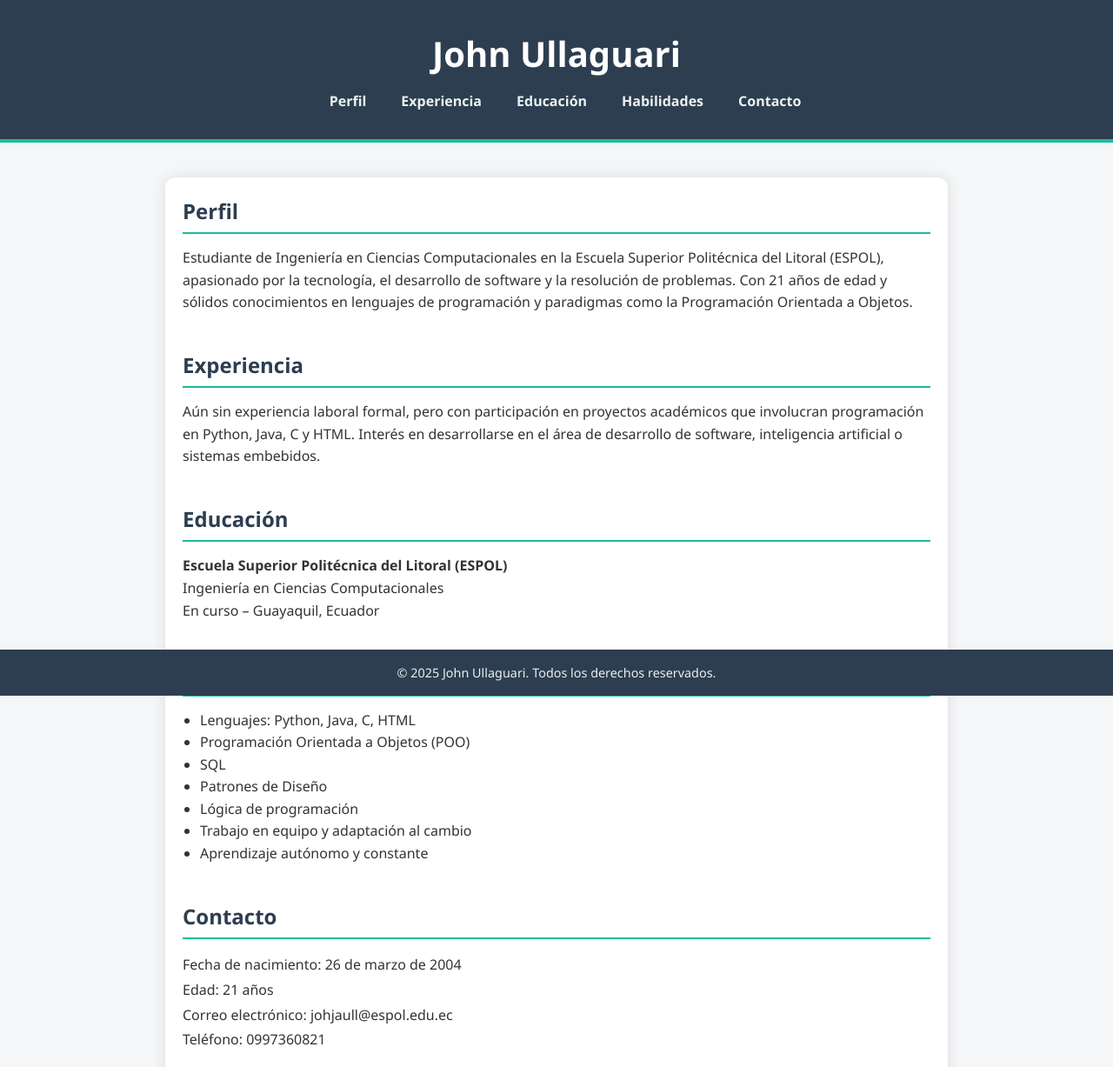
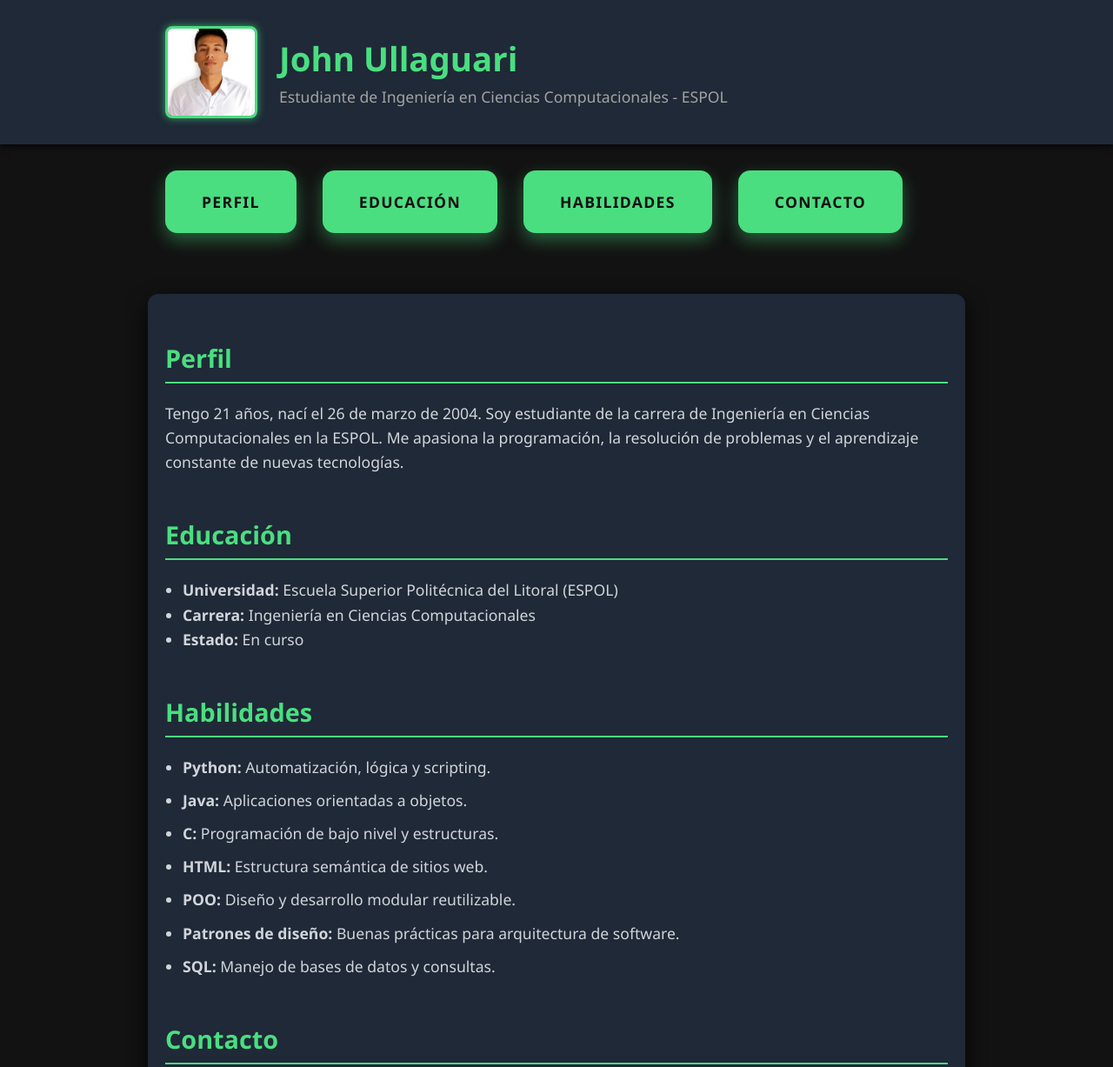
Before and after one commit to JohnUllaguari/Curriculum, a plain HTML site: page index.html in a window 1280 px wide. Shown: the top 1227 px of the page at 87% size. Drawn offline with Linux system fonts and the light colour scheme.

Commit message:
Update Html and css

```diff
--- a/estilos.css
+++ b/estilos.css
@@ -1,95 +1,146 @@
-/* Reset básico */
-* {
-    margin: 0;
-    padding: 0;
-    box-sizing: border-box;
+/* Estilos base - modo oscuro */
+body {
+  font-family: 'Segoe UI', Tahoma, Geneva, Verdana, sans-serif;
+  margin: 0;
+  background: #121212;
+  color: #e0e0e0;
+  transition: background 0.3s, color 0.3s;
 }
 
-/* Cuerpo del documento */
-body {
-    font-family: 'Segoe UI', Tahoma, Geneva, Verdana, sans-serif;
-    background-color: #f4f6f8;
-    color: #333;
-    line-height: 1.6;
-    padding-bottom: 60px;
+/* Header con foto a la izquierda */
+header {
+  background-color: #1f2937; /* gris oscuro azulado */
+  padding: 30px 20px;
+  box-shadow: 0 2px 8px rgba(0, 0, 0, 0.7);
+  display: flex;
+  justify-content: center;
 }
 
-/* Contenedor principal */
-main {
-    max-width: 900px;
-    margin: 40px auto;
-    padding: 20px;
-    background-color: #fff;
-    box-shadow: 0 0 15px rgba(0, 0, 0, 0.1);
-    border-radius: 12px;
+.perfil {
+  display: flex;
+  align-items: center;
+  gap: 25px;
+  max-width: 900px;
+  width: 100%;
 }
 
-/* Header */
-header {
-    background-color: #2c3e50;
-    color: white;
-    padding: 30px 20px;
-    text-align: center;
-    border-bottom: 4px solid #1abc9c;
+.perfil img {
+  width: 100px;
+  height: 100px;
+  border-radius: 8px;
+  object-fit: cover;
+  border: 3px solid #4ade80; /* verde claro */
+  box-shadow: 0 0 10px #4ade80aa;
 }
 
-header h1 {
-    font-size: 2.5rem;
-    margin-bottom: 10px;
+.perfil .info h1 {
+  font-size: 2.4rem;
+  margin: 0;
+  color: #4ade80;
 }
 
-nav ul {
-    list-style: none;
-    display: flex;
-    justify-content: center;
-    flex-wrap: wrap;
-    gap: 20px;
+.perfil .info p {
+  margin: 4px 0 0;
+  font-size: 1.1rem;
+  color: #a3a3a3;
 }
 
-nav a {
-    color: #ecf0f1;
-    text-decoration: none;
-    font-weight: 600;
-    padding: 5px 10px;
-    border-radius: 5px;
-    transition: background-color 0.3s;
+/* Navegación estilo flashcards */
+nav {
+  background: transparent;
+  padding: 30px 20px;
+  display: flex;
+  justify-content: center;
 }
 
-nav a:hover {
-    background-color: #1abc9c;
-    color: #fff;
+.flashcards-nav {
+  display: flex;
+  gap: 30px;
+  padding: 0;
+  margin: 0;
+  list-style: none;
+  max-width: 900px;
+  width: 100%;
 }
 
-/* Secciones */
+.flashcard {
+  display: block;
+  background: #4ade80; /* verde brillante */
+  color: #121212;
+  padding: 22px 42px;
+  border-radius: 14px;
+  font-weight: 700;
+  text-transform: uppercase;
+  letter-spacing: 1.3px;
+  box-shadow: 0 8px 20px rgba(74, 222, 128, 0.4);
+  transition:
+    transform 0.3s ease,
+    box-shadow 0.3s ease,
+    background-color 0.3s ease;
+  cursor: pointer;
+  text-align: center;
+  user-select: none;
+  text-decoration: none;
+}
+
+.flashcard:hover {
+  background: #22c55e; /* verde más oscuro */
+  box-shadow: 0 15px 30px rgba(34, 197, 94, 0.7);
+  transform: translateY(-8px) scale(1.05);
+}
+
+.flashcard:active {
+  transform: translateY(-2px) scale(0.98);
+  box-shadow: 0 5px 15px rgba(34, 197, 94, 0.5);
+  background: #16a34a;
+}
+
+/* Contenido */
+main {
+  max-width: 900px;
+  margin: 40px auto 60px;
+  padding: 30px 20px;
+  background: #1f2937; /* mismo gris oscuro */
+  border-radius: 12px;
+  box-shadow: 0 10px 25px rgba(0,0,0,0.8);
+}
+
 section {
-    margin-bottom: 40px;
+  margin-bottom: 50px;
 }
 
 h2 {
-    color: #2c3e50;
-    font-size: 1.5rem;
-    border-bottom: 2px solid #1abc9c;
-    padding-bottom: 5px;
-    margin-bottom: 15px;
+  color: #4ade80;
+  font-weight: 700;
+  font-size: 1.8rem;
+  border-bottom: 2px solid #4ade80;
+  padding-bottom: 8px;
+  margin-bottom: 20px;
+}
+
+p, ul {
+  font-size: 1.1rem;
+  line-height: 1.6;
+  color: #d1d5db;
 }
 
 ul {
-    padding-left: 20px;
+  padding-left: 20px;
+  list-style-type: disc;
+  max-width: 600px;
 }
 
-/* Información de contacto */
-#contacto p {
-    line-height: 1.8;
+.lista-habilidades li {
+  margin-bottom: 10px;
 }
 
 /* Footer */
 footer {
-    text-align: center;
-    background-color: #2c3e50;
-    color: #ecf0f1;
-    padding: 15px;
-    position: fixed;
-    bottom: 0;
-    width: 100%;
-    font-size: 0.9rem;
+  text-align: center;
+  padding: 20px;
+  background-color: #111827; /* un gris más oscuro */
+  color: #4ade80;
+  border-radius: 0 0 12px 12px;
+  font-size: 0.9rem;
+  box-shadow: inset 0 1px 5px #222;
 }
--- a/index.html
+++ b/index.html
@@ -1,71 +1,84 @@
 <!DOCTYPE html>
 <html lang="es">
 <head>
-    <meta charset="UTF-8">
-    <meta name="keywords" content="currículum, CV, ingeniería, ciencias computacionales, ESPOL, programación, estudiante">
-    <meta name="description" content="Currículum vitae de John Ullaguari, estudiante de Ingeniería en Ciencias Computacionales en ESPOL.">
-    <meta name="author" content="John Ullaguari">
-    <title>Currículum de John Ullaguari</title>
-    <link rel="stylesheet" href="estilos.css">
+  <meta charset="UTF-8" />
+  <meta name="keywords" content="Currículum, John Ullaguari, Ingeniería, Computación, ESPOL" />
+  <meta name="description" content="Currículum profesional de John Ullaguari, estudiante de Ingeniería en Ciencias Computacionales." />
+  <meta name="author" content="John Ullaguari" />
+  <meta name="viewport" content="width=device-width, initial-scale=1.0" />
+  <title>CV - John Ullaguari</title>
+  <link rel="stylesheet" href="estilos.css" />
 </head>
 <body>
   <header>
+    <div class="perfil">
+      <img src="Foto John.jpeg" alt="Foto de John Ullaguari" />
+      <div class="info">
         <h1>John Ullaguari</h1>
+        <p>Estudiante de Ingeniería en Ciencias Computacionales - ESPOL</p>
+      </div>
+    </div>
+  </header>
+
   <nav>
-            <ul>
-                <li><a href="#perfil">Perfil</a></li>
-                <li><a href="#experiencia">Experiencia</a></li>
-                <li><a href="#educacion">Educación</a></li>
-                <li><a href="#habilidades">Habilidades</a></li>
-                <li><a href="#contacto">Contacto</a></li>
+    <ul class="flashcards-nav">
+      <li><a href="#perfil" class="flashcard">Perfil</a></li>
+      <li><a href="#educacion" class="flashcard">Educación</a></li>
+      <li><a href="#habilidades" class="flashcard">Habilidades</a></li>
+      <li><a href="#contacto" class="flashcard">Contacto</a></li>
     </ul>
   </nav>
-    </header>
 
   <main>
     <section id="perfil">
       <h2>Perfil</h2>
-            <p>Estudiante de Ingeniería en Ciencias Computacionales en la Escuela Superior Politécnica del Litoral (ESPOL), apasionado por la tecnología, el desarrollo de software y la resolución de problemas. Con 21 años de edad y sólidos conocimientos en lenguajes de programación y paradigmas como la Programación Orientada a Objetos.</p>
-        </section>
-
-        <section id="experiencia">
-            <h2>Experiencia</h2>
-            <p>Aún sin experiencia laboral formal, pero con participación en proyectos académicos que involucran programación en Python, Java, C y HTML. Interés en desarrollarse en el área de desarrollo de software, inteligencia artificial o sistemas embebidos.</p>
+      <p>Tengo 21 años, nací el 26 de marzo de 2004. Soy estudiante de la carrera de Ingeniería en Ciencias Computacionales en la ESPOL. Me apasiona la programación, la resolución de problemas y el aprendizaje constante de nuevas tecnologías.</p>
     </section>
 
     <section id="educacion">
       <h2>Educación</h2>
-            <p><strong>Escuela Superior Politécnica del Litoral (ESPOL)</strong><br>
-            Ingeniería en Ciencias Computacionales<br>
-            En curso – Guayaquil, Ecuador</p>
+      <ul>
+        <li><strong>Universidad:</strong> Escuela Superior Politécnica del Litoral (ESPOL)</li>
+        <li><strong>Carrera:</strong> Ingeniería en Ciencias Computacionales</li>
+        <li><strong>Estado:</strong> En curso</li>
+      </ul>
     </section>
 
     <section id="habilidades">
       <h2>Habilidades</h2>
-            <ul>
-                <li>Lenguajes: Python, Java, C, HTML</li>
-                <li>Programación Orientada a Objetos (POO)</li>
-                <li>SQL</li>
-                <li>Patrones de Diseño</li>
-                <li>Lógica de programación</li>
-                <li>Trabajo en equipo y adaptación al cambio</li>
-                <li>Aprendizaje autónomo y constante</li>
+      <ul class="lista-habilidades">
+        <li><strong>Python:</strong> Automatización, lógica y scripting.</li>
+        <li><strong>Java:</strong> Aplicaciones orientadas a objetos.</li>
+        <li><strong>C:</strong> Programación de bajo nivel y estructuras.</li>
+        <li><strong>HTML:</strong> Estructura semántica de sitios web.</li>
+        <li><strong>POO:</strong> Diseño y desarrollo modular reutilizable.</li>
+        <li><strong>Patrones de diseño:</strong> Buenas prácticas para arquitectura de software.</li>
+        <li><strong>SQL:</strong> Manejo de bases de datos y consultas.</li>
       </ul>
     </section>
 
     <section id="contacto">
       <h2>Contacto</h2>
-            <p>
-                Fecha de nacimiento: 26 de marzo de 2004<br>
-                Edad: 21 años<br>
-                Correo electrónico: johjaull@espol.edu.ec<br>
-                Teléfono: 0997360821
-            </p>
+      <p><strong>Email:</strong> johjaull@espol.edu.ec</p>
+      <p><strong>Teléfono:</strong> 0997360821</p>
     </section>
   </main>
 
   <footer>
     <p>&copy; 2025 John Ullaguari. Todos los derechos reservados.</p>
   </footer>
+
+  <script>
+    // Scroll suave para anclas
+    document.querySelectorAll('a[href^="#"]').forEach(anchor => {
+      anchor.addEventListener('click', function (e) {
+        e.preventDefault();
+        const target = document.querySelector(this.getAttribute('href'));
+        if (target) {
+          target.scrollIntoView({ behavior: 'smooth' });
+        }
+      });
+    });
+  </script>
 </body>
 </html>
```
Also changed, not shown: Foto John.jpeg (added). Lines whose indentation alone changed are shown as unchanged.
